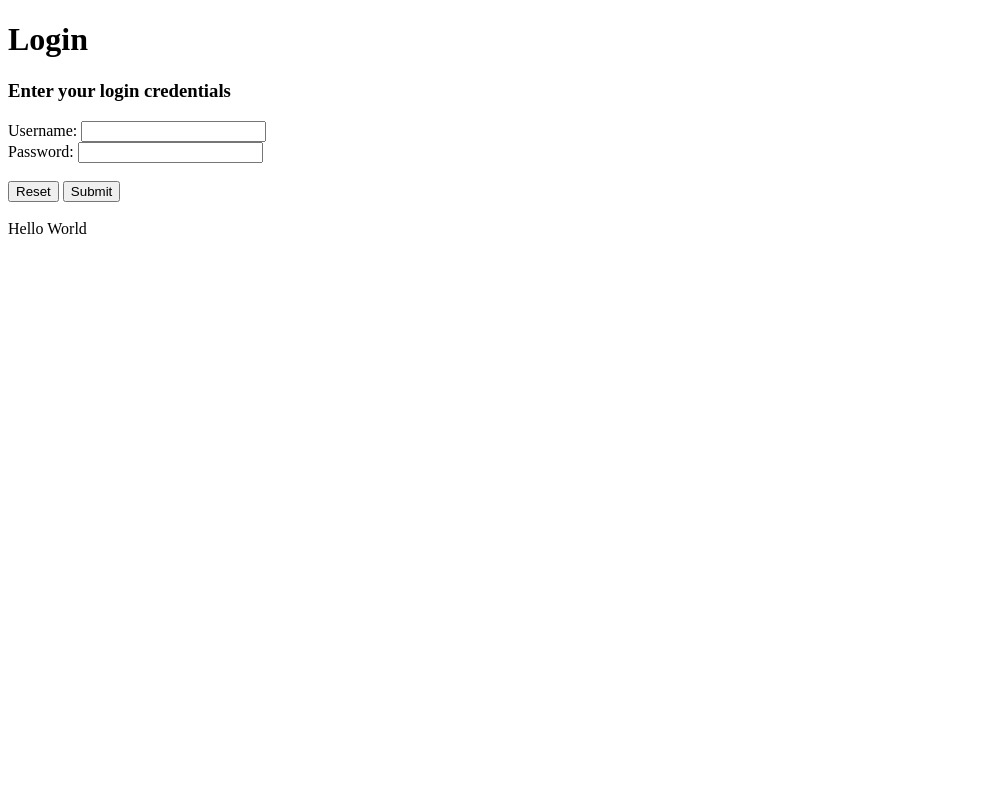
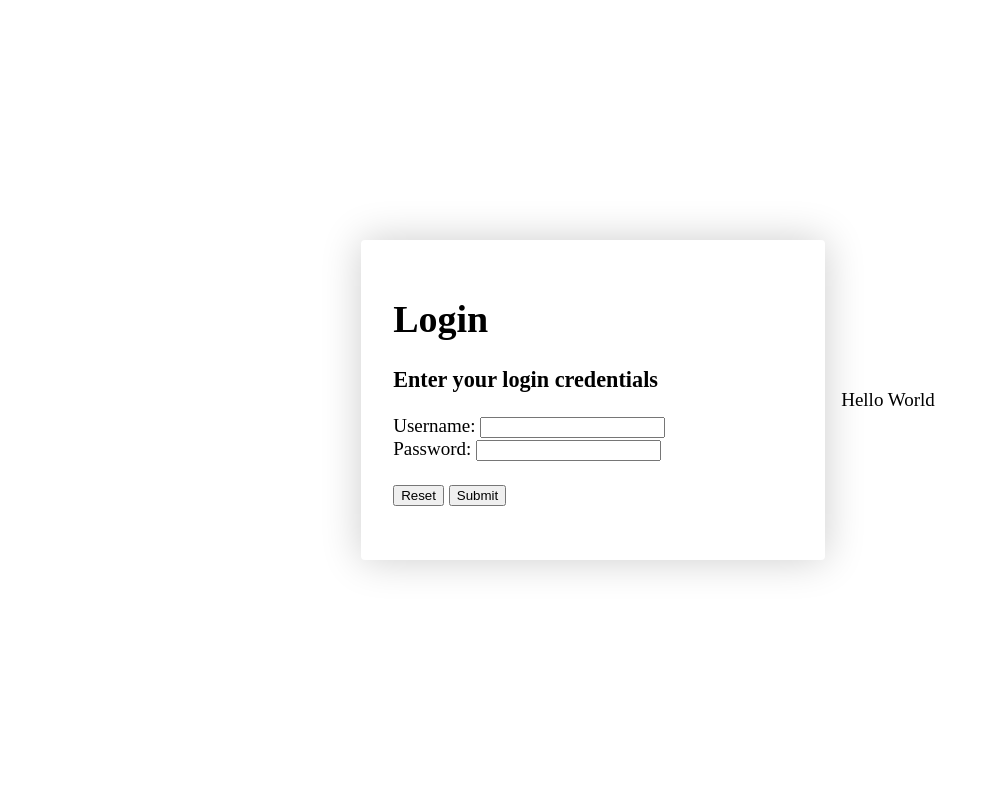
Before and after one commit to allenc125789/TurtleNAS, a PHP site: page / in a window 1280 px wide. Shown: the whole page, without its empty margins (0-990 px from the left). Run offline with PHP 8.4, Linux system fonts and the light colour scheme.

Commit message:
Update main.css

```diff
--- a/css/main.css
+++ b/css/main.css
@@ -1,35 +1,49 @@
-<!DOCTYPE html>
-<html lang="en">
-<head>
-    <meta charset="UTF=8">
-    <meta name="viewport" content="width==device-width, initial-scale=1.0">
-    <title>Login | ACNetBackup</title>
-    <link rel="stylesheet" href="/css/main.css">
-</head>
+body {
+    --color-primary: #009579;
+    --color-primary-dark: #007f67;
+    --color-secondary: #252c6a;
+    --color-error: #cc3333;
+    --color-success: #4bb544;
+    --border-radius: 4px;
 
-<body>
-    <div class="container">
-        <form class="form" id="login">
-            <h1 class="form__title">Login</h1>
-            <h3 class="form__subtitle">Enter your login credentials</h3>
-            <div class="form__input-group">
-                <label for="uname">Username:</label>
-                <input type="text" class="form__input" id="uname">
-                <div class="form__input-error-message"></div>
-            </div>
-            <div class="form__input-group">
-                <label for="pword">Password:</label>
-                <input type="text" class="form__input" id="pword">
-                <div class="form__input-error-message"></div>
-            </div>
-            <br>
-            <button class="form__button" type="reset">Reset</button>
-            <button class="form__button" type="submit">Submit</button>
-            <br>
-            <br>
-            <div class="form__message form__message--error"></div>
-        </form>
-    </div>
-    <script src="/js/main.js"></script>
-</body>
-</html>
+    margin: 0;
+    height: 100vh;
+    display: flex;
+    align-items: center;
+    justify-content: center;
+    font-size: 18px;
+    font-size: 19px;
+
+}
+
+.container {
+    width: 400px;
+    max-width:400px;
+    margin: 1rem;
+    padding: 2rem;
+    box-shadow: 0 0 40px rgba(0, 0, 0, 0.2);
+    border-radius: var(--border-radius);
+    background: #ffffff;
+}
+
+.form__message {
+    text-align: center;
+}
+
+.form__message--success {
+    color: var(--color-success);
+}
+
+.form__message--error {
+    color: var(--color-error);
+}
+
+
+
+.form__input--error {
+    color: var(--color-error);
+}
+
+form__link {
+    cursor: pointer;
+}
```
